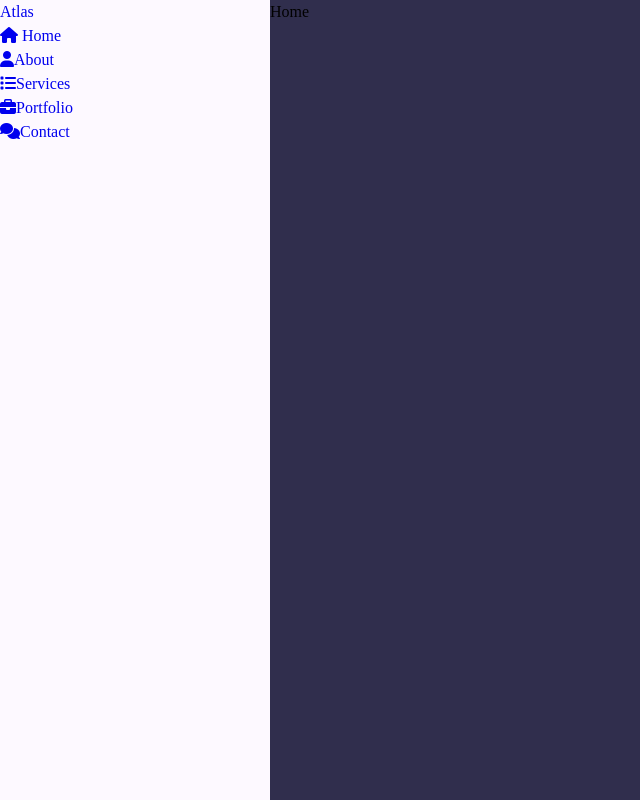
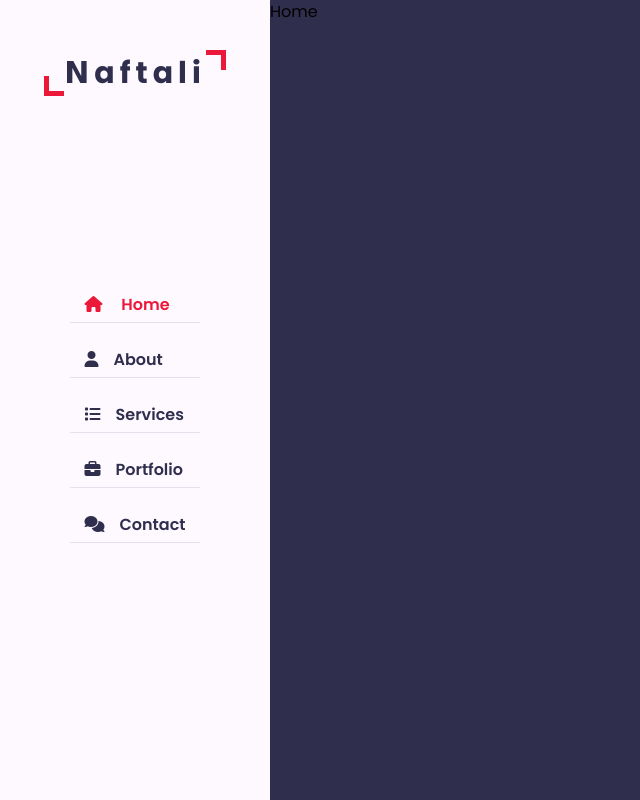
Before and after one commit to naftaliferreira/Desenvolvimento_web, a plain HTML site: page Testes_paginas/pagina_7_personal_portfolio/index.html in a window 1280 px wide. Shown: the whole page, without its empty margins (0-640 px from the left). Drawn offline with Linux system fonts and the light colour scheme; a web font is replaced by a local one.

Commit message:
adição de novos elementos e customização da página

```diff
--- a/Testes_paginas/pagina_7_personal_portfolio/index.html
+++ b/Testes_paginas/pagina_7_personal_portfolio/index.html
@@ -15,7 +15,7 @@
         <!-- =======Aside Start======= -->
         <div class="aside">
             <div class="logo">
-                <a href="#"><span>A</span>tlas</a>
+                <a href="#"><span>N</span>aftali</a>
             </div>
             <ul class="nav">
                 <li><a href="#" class="active"><i class="fa fa-home"></i> Home</a></li>
--- a/Testes_paginas/pagina_7_personal_portfolio/styles/skins/color-1.css
+++ b/Testes_paginas/pagina_7_personal_portfolio/styles/skins/color-1.css
@@ -0,0 +1,4 @@
+:root{
+    --skin-color:#ec1839;
+
+}
--- a/Testes_paginas/pagina_7_personal_portfolio/styles/style.css
+++ b/Testes_paginas/pagina_7_personal_portfolio/styles/style.css
@@ -1,3 +1,7 @@
+
+@import url('https://fonts.googleapis.com/css2?family=Clicker+Script&family=Poppins:wght@200;300;400;500;600;700&display=swap');
+
+
 :root{
     --bg-black-900:#f2f2fc;
     --bg-black-100:#fdf9ff;
@@ -7,10 +11,9 @@
 }
 
 body{
-    margin: 0;
-    padding: 0;
     line-height: 1.5;
     font-size: 16px;
+    font-family: 'Poppins', sans-serif;
 }
 
 *{
@@ -23,6 +26,10 @@ body{
 
 ::before,::after{
     box-sizing: border-box;
+}
+
+ul{
+    list-style: none;
 }
 
 .section{
@@ -44,6 +51,78 @@ body{
     position: fixed;
     left: 0;
     top: 0;
+    padding: 30px;
+    height: 100%;
+    display: flex;
+    justify-content: center;
+    align-items: center;
     z-index: 10;
-    height: 100%;
 }
+
+.aside .logo{
+    position: absolute;
+    top: 50px;
+    font-size: 30px;
+    text-transform: capitalize;
+}
+
+.aside .logo a{
+    color: var(--text-black-900);
+    font-weight: 700;
+    padding: 15px 20px;
+    font-size: 30px;
+    letter-spacing: 5px;
+}
+
+.aside .logo a span{
+   font-family: 'Clicker Script', cursive;
+   font-family: 40px;
+}
+
+.aside .logo a::before{
+    content: '';
+    position: absolute;
+    width: 20px;
+    height: 20px;
+    border-bottom: 5px solid var(--skin-color);
+    border-left: 5px solid var(--skin-color);
+    bottom: 0;
+    left: 0;
+}
+
+.aside .logo a::after{
+    content: '';
+    position: absolute;
+    width: 20px;
+    height: 20px;
+    border-top: 5px solid var(--skin-color);
+    border-right: 5px solid var(--skin-color);
+    top: 0;
+    right: 0;
+}
+
+.aside .nav{
+    margin-top: 50px;
+}
+
+.aside .nav li{
+    margin-bottom: 20px;
+    display: block;
+}
+
+.aside .nav li a{
+   font-size: 16px;
+   font-weight: 600;
+   display: block;
+   border-bottom: 1px solid var(--bg-black-50);
+   color: var(--text-black-900);
+   padding: 5px 15px;
+}
+
+.aside .nav li a.active{
+    color: var(--skin-color);
+}
+
+.aside .nav li a i{
+    margin-right: 15px;
+}
```
